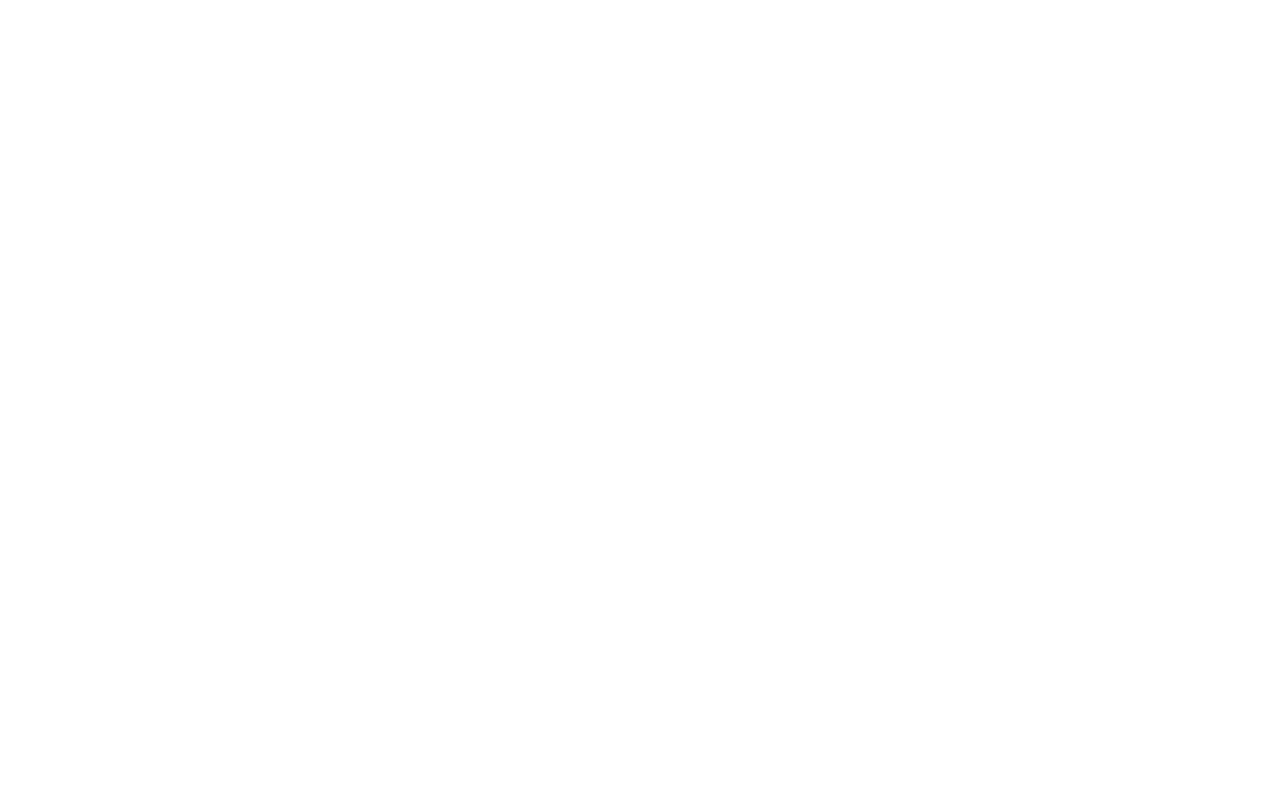
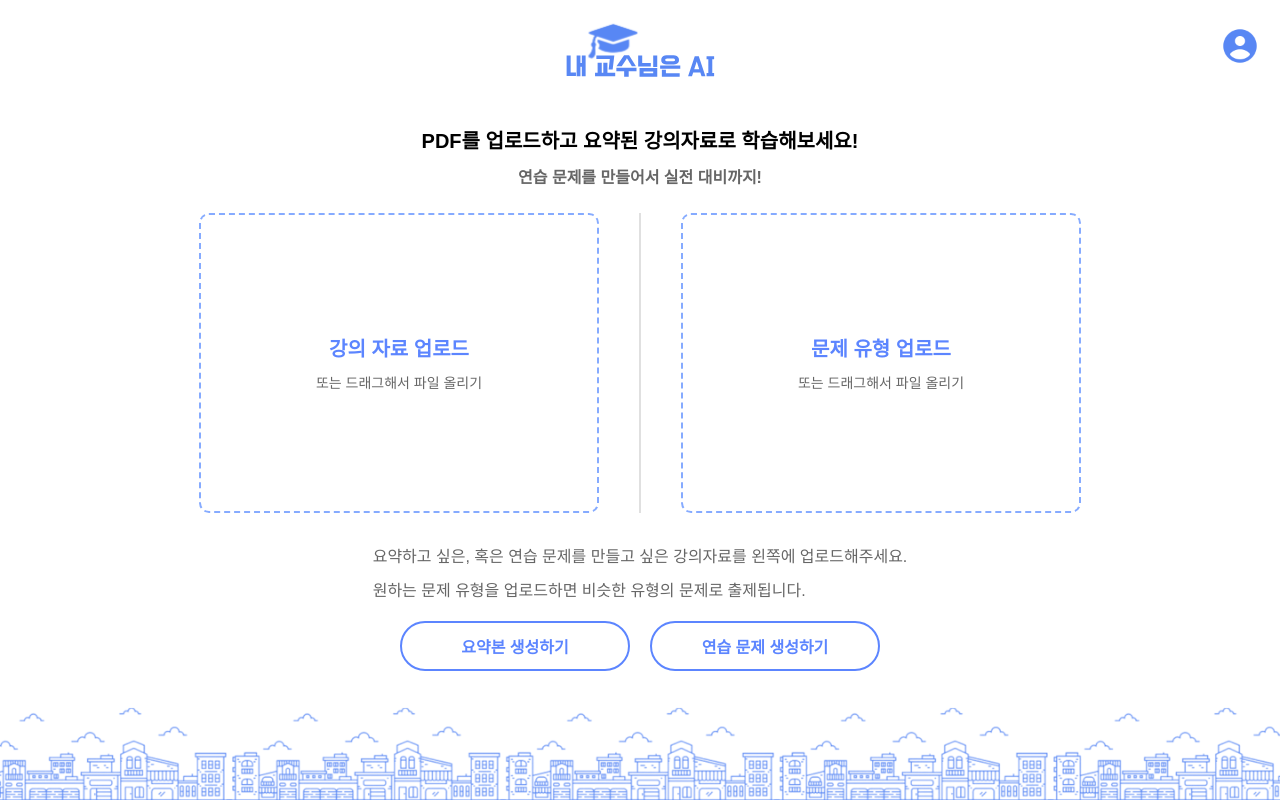
Before and after one commit to 2024-Winter-BootCamp-TeamF/Frontend, a React (Create React App) app: page /upload in a window 1280 px wide. Before the commit this address had no page. Built offline with nearby package versions, Linux system fonts and the light colour scheme; a web font is replaced by a local one.

Commit message:
feat) 헤더 기능, 공통 라우터 수정

```diff
--- a/src/App.js
+++ b/src/App.js
@@ -4,14 +4,14 @@ import { ThemeProvider } from "styled-components";
 import GlobalStyle from "./styles/GlobalStyle";
 import theme from "./styles/theme";
 import UploadPage from "./pages/UploadPage";
+import LoginPage from "./pages/LoginPage";
+import MainPage from "./pages/MainPage";
+import UserPageSample from "./pages/UserPageSample";
+import UserPageEx from "./pages/UserPageEx";
+import UserPageNote from "./pages/UserPageNote";
 
 import "./App.css";
 import { problems } from "./pages/PracticePage/data";
-import LoginPage from "./pages/LoginPage";
-import UserPage from "./pages/UserPageSample";
-import MainPage from "./pages/MainPage"
-
-
 
 function App() {
   return (
@@ -19,10 +19,14 @@ function App() {
       <ThemeProvider theme={theme}>
         <GlobalStyle />
         <Routes>
-          <Route path="/" element={<UploadPage />} />
+          <Route path="/" element={<MainPage />} />
           <Route path="/login" element={<LoginPage />} />
-          <Route path="/mypage" element={<UserPage />} />
-          <Route path="/mainpage" element={<MainPage />} />
+          <Route path="/upload" element={<UploadPage />} />
+          <Route path="/users/:userId">
+            <Route path="summary" element={<UserPageSample />} />
+            <Route path="practice" element={<UserPageEx />} />
+            <Route path="notes" element={<UserPageNote />} />
+          </Route>
         </Routes>
       </ThemeProvider>
     </Router>
--- a/src/components/Header.jsx
+++ b/src/components/Header.jsx
@@ -8,11 +8,11 @@ const Header = () => {
   const navigate = useNavigate();
 
   const handleUserClick = () => {
-    // localStorage를 사용하여 로그인 상태 확인
     const isLoggedIn = localStorage.getItem("isLoggedIn") === "true";
+    const userId = localStorage.getItem("userId");
 
-    if (isLoggedIn) {
-      navigate("/mypage");
+    if (isLoggedIn && userId) {
+      navigate(`/users/${userId}/summary`);
     } else {
       navigate("/login");
     }
@@ -21,7 +21,7 @@ const Header = () => {
   return (
     <HeaderWrapper>
       <LogoWrapper>
-        <Link to="/mainpage">
+        <Link to="/main">
           <img src={logo} alt="logo" />
         </Link>
       </LogoWrapper>
```
Also changed, not shown: src/App.jsx (deleted, +0 -15 lines).
